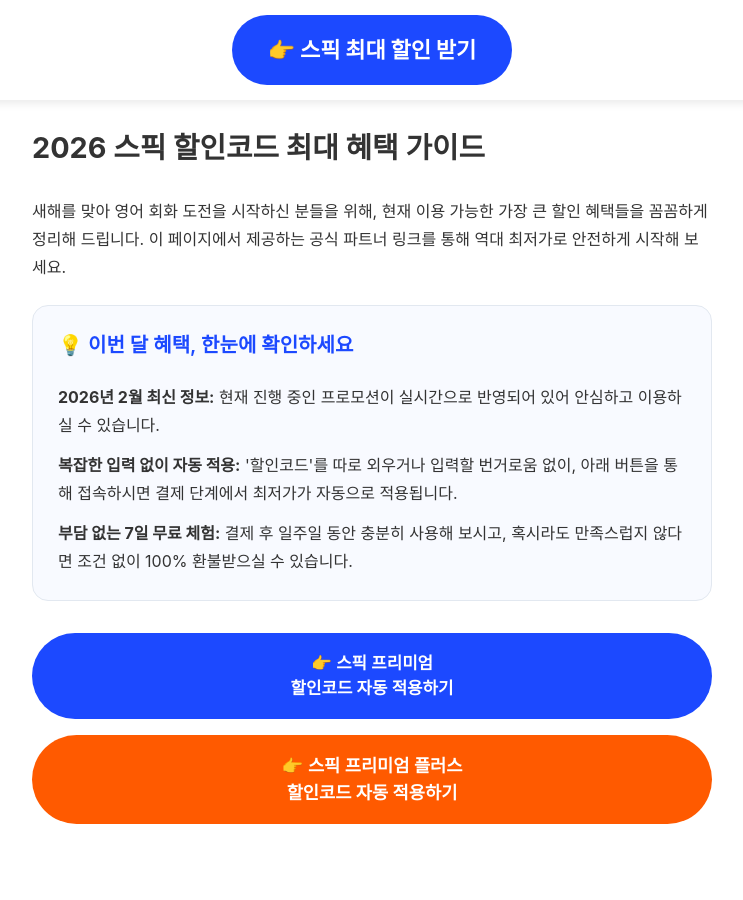
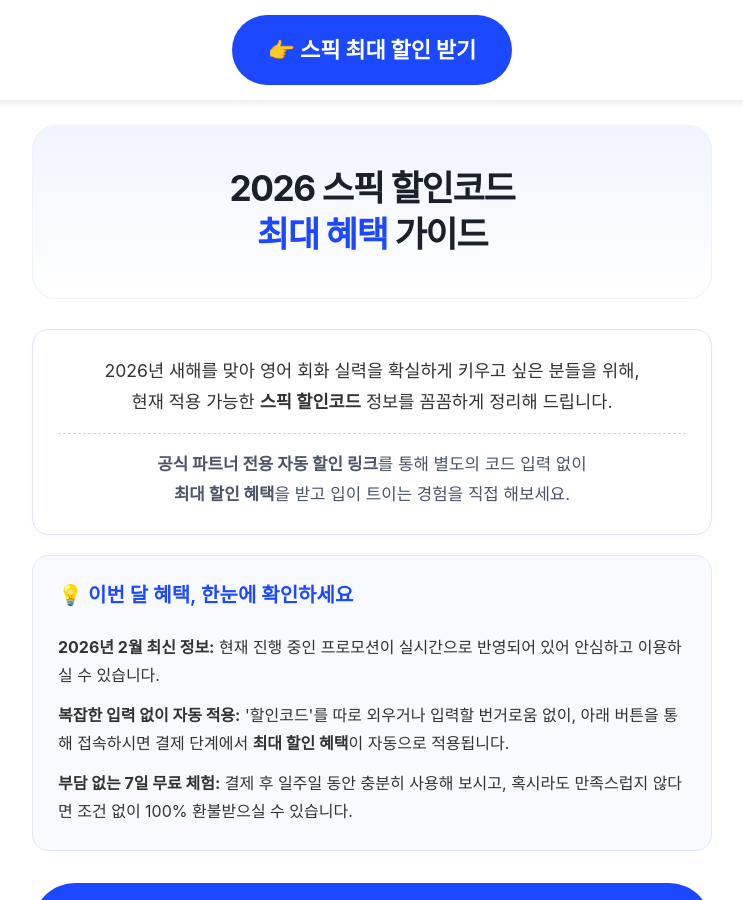
Before and after one commit to kjsjdw/speak_event_page, a Jekyll site: the page built from content/sections/01-intro.md, in a window 1280 px wide and 900 px high. Shown: the whole window, without its empty margins (268-1011 px from the left). Built offline with Jekyll 4.4.1, drawn with Linux system fonts in a browser that asks for light colours; some web fonts are replaced; our own code applies the rules of GitHub Pages for plain Markdown files.

Commit message:
Update 01-intro.md

```diff
--- a/content/sections/01-intro.md
+++ b/content/sections/01-intro.md
@@ -1,12 +1,26 @@
-# 2026 스픽 할인코드 최대 혜택 가이드
+<div style="text-align: center; padding: 40px 20px; background: linear-gradient(180deg, #f0f4ff 0%, #ffffff 100%); border-radius: 24px; margin-bottom: 30px; border: 1px solid #eef2ff;">
+  <h1 style="margin: 0; font-size: 2.2em; line-height: 1.3; letter-spacing: -0.04em; border: none; color: #1a202c;">
+    2026 스픽 할인코드<br><span style="color: #1c49ff;">최대 혜택</span> 가이드
+  </h1>
+</div>
 
-새해를 맞아 영어 회화 도전을 시작하신 분들을 위해, 현재 이용 가능한 가장 큰 할인 혜택들을 꼼꼼하게 정리해 드립니다. 이 페이지에서 제공하는 공식 파트너 링크를 통해 역대 최저가로 안전하게 시작해 보세요.
+<div style="background: #ffffff; border-radius: 16px; padding: 25px; border: 1px solid #e2e8f0; margin-bottom: 20px; line-height: 1.8; box-shadow: 0 2px 8px rgba(0,0,0,0.02);">
+  <p style="margin: 0; color: #333; font-size: 1.1em; text-align: center;">
+    2026년 새해를 맞아 영어 회화 실력을 확실하게 키우고 싶은 분들을 위해,<br>
+    현재 적용 가능한 <strong>스픽 할인코드</strong> 정보를 꼼꼼하게 정리해 드립니다.
+  </p>
+  <hr style="margin: 15px 0; border-top: 1px dashed #cbd5e0;">
+  <p style="margin: 0; color: #4a5568; font-size: 1.05em; text-align: center;">
+    <strong>공식 파트너 전용 자동 할인 링크</strong>를 통해 별도의 코드 입력 없이<br>
+    <strong>최대 할인 혜택</strong>을 받고 입이 트이는 경험을 직접 해보세요.
+  </p>
+</div>
 
 <div class="benefit-box" style="background: #f8faff; border-radius: 16px; padding: 25px; border: 1px solid #e2e8f0; margin-bottom: 30px;">
   <h3 style="color: #1c49ff; margin-top: 0;">💡 이번 달 혜택, 한눈에 확인하세요</h3>
   <ul style="list-style: none; padding: 0; margin-bottom: 0;">
     <li style="margin-bottom: 12px;"><strong>2026년 2월 최신 정보:</strong> 현재 진행 중인 프로모션이 실시간으로 반영되어 있어 안심하고 이용하실 수 있습니다.</li>
-    <li style="margin-bottom: 12px;"><strong>복잡한 입력 없이 자동 적용:</strong> '할인코드'를 따로 외우거나 입력할 번거로움 없이, 아래 버튼을 통해 접속하시면 결제 단계에서 최저가가 자동으로 적용됩니다.</li>
+    <li style="margin-bottom: 12px;"><strong>복잡한 입력 없이 자동 적용:</strong> '할인코드'를 따로 외우거나 입력할 번거로움 없이, 아래 버튼을 통해 접속하시면 결제 단계에서 <strong>최대 할인 혜택</strong>이 자동으로 적용됩니다.</li>
     <li style="margin-bottom: 0;"><strong>부담 없는 7일 무료 체험:</strong> 결제 후 일주일 동안 충분히 사용해 보시고, 혹시라도 만족스럽지 않다면 조건 없이 100% 환불받으실 수 있습니다.</li>
   </ul>
 </div>
```
